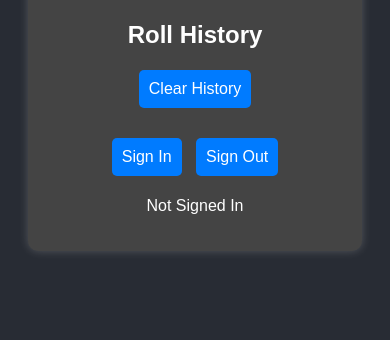
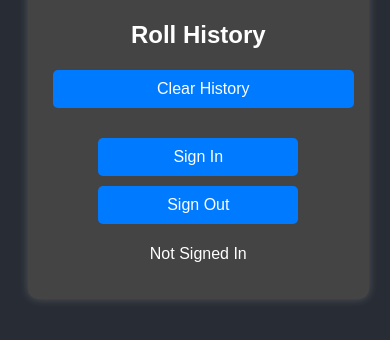
Before and after one commit to NateGrey0130/pcg, a plain HTML site: page index.html in a window 390 px wide. Shown: the part 500-840 px from the top of the page. Drawn offline with Linux system fonts and the light colour scheme; a script that the page names is missing.

Commit message:
Supabase Authentication

```diff
--- a/style.css
+++ b/style.css
@@ -64,4 +64,21 @@ button:hover {
 
 #auth-section {
     margin-top: 20px;
+    display: flex;
+    flex-direction: column;
+    align-items: center;
 }
+
+#auth-section button {
+    width: 200px;
+    margin: 5px 0;
+}
+
+@media (max-width: 600px) {
+    .container {
+        width: 90%;
+    }
+    input, select, button {
+        width: 100%;
+    }
+}
```
